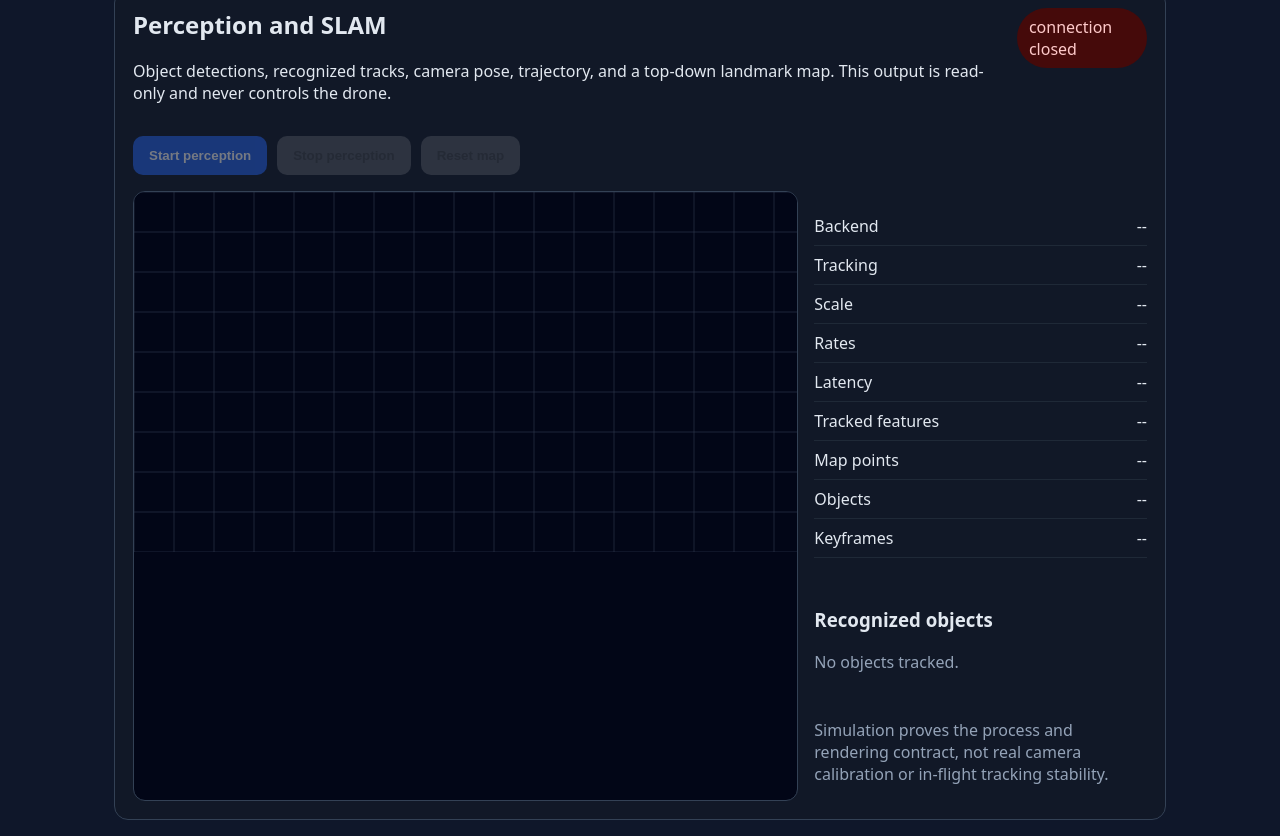
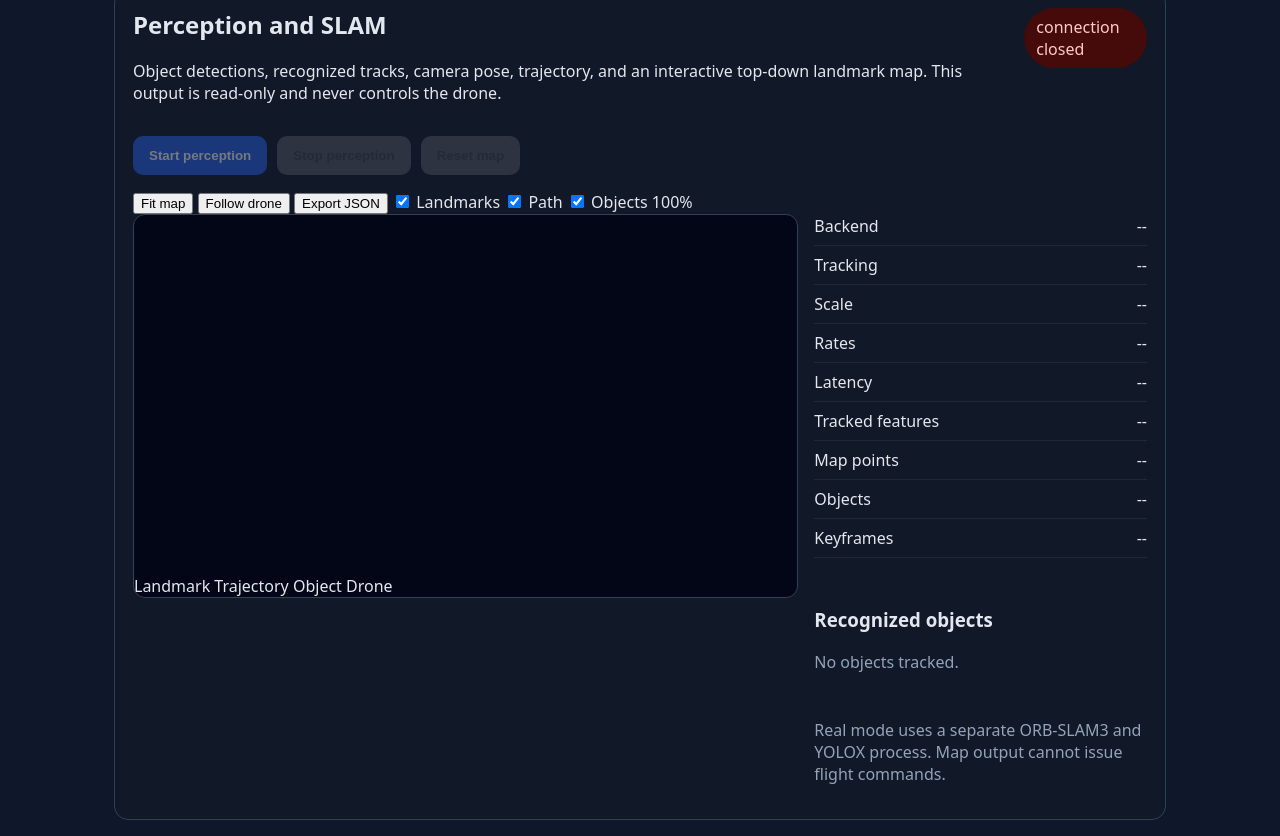
Before and after one commit to guy16510/Bebop-web, a website: page public/index.html in a window 1280 px wide. Shown: the part 1331-2167 px from the top of the page. Drawn offline with Linux system fonts and the light colour scheme.

Commit message:
Add interactive SLAM map controls to dashboard

```diff
--- a/public/index.html
+++ b/public/index.html
@@ -88,7 +88,7 @@
         <div class="perception-heading">
           <div>
             <h2>Perception and SLAM</h2>
-            <p>Object detections, recognized tracks, camera pose, trajectory, and a top-down landmark map. This output is read-only and never controls the drone.</p>
+            <p>Object detections, recognized tracks, camera pose, trajectory, and an interactive top-down landmark map. This output is read-only and never controls the drone.</p>
           </div>
           <span id="perception-state" class="status status-warning">stopped</span>
         </div>
@@ -99,8 +99,26 @@
         </div>
         <p id="perception-error" class="perception-error" hidden></p>
         <div class="perception-layout">
-          <div class="map-frame">
-            <canvas id="slam-map" aria-label="Top-down SLAM map"></canvas>
+          <div class="map-column">
+            <div class="map-toolbar" aria-label="Map controls">
+              <button type="button" id="map-fit">Fit map</button>
+              <button type="button" id="map-follow" aria-pressed="true">Follow drone</button>
+              <button type="button" id="map-export">Export JSON</button>
+              <label><input type="checkbox" data-map-layer="landmarks" checked /> Landmarks</label>
+              <label><input type="checkbox" data-map-layer="trajectory" checked /> Path</label>
+              <label><input type="checkbox" data-map-layer="objects" checked /> Objects</label>
+              <span id="map-zoom">100%</span>
+            </div>
+            <div class="map-frame">
+              <svg id="slam-map" role="img" aria-label="Interactive top-down SLAM map"></svg>
+              <div id="map-tooltip" role="status" hidden></div>
+              <div class="map-legend" aria-hidden="true">
+                <span><i class="legend-landmark"></i>Landmark</span>
+                <span><i class="legend-path"></i>Trajectory</span>
+                <span><i class="legend-object"></i>Object</span>
+                <span><i class="legend-drone"></i>Drone</span>
+              </div>
+            </div>
           </div>
           <div class="perception-side">
             <dl>
@@ -119,7 +137,7 @@
               <p id="recognized-empty">No objects tracked.</p>
               <ul id="recognized-objects"></ul>
             </div>
-            <p class="perception-note">Simulation proves the process and rendering contract, not real camera calibration or in-flight tracking stability.</p>
+            <p class="perception-note">Real mode uses a separate ORB-SLAM3 and YOLOX process. Map output cannot issue flight commands.</p>
           </div>
         </div>
       </article>
```
